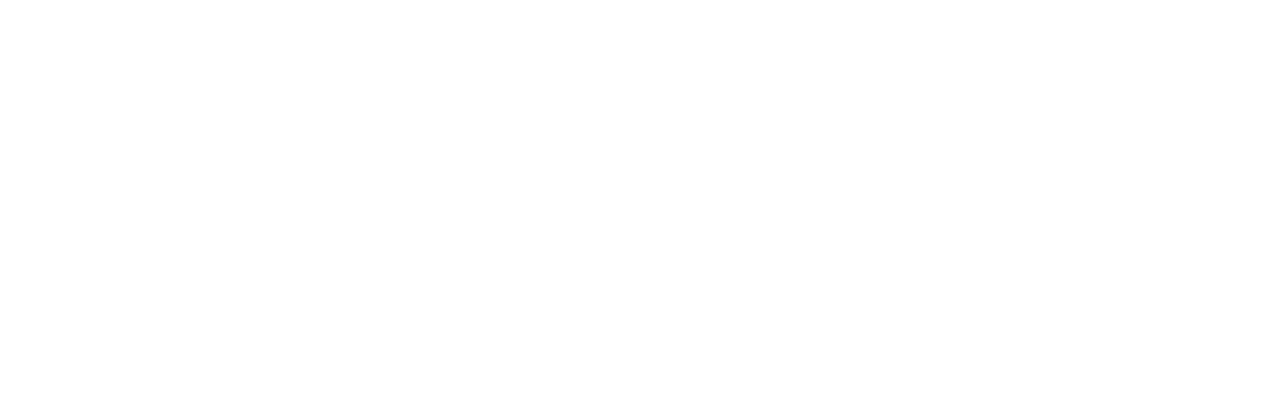
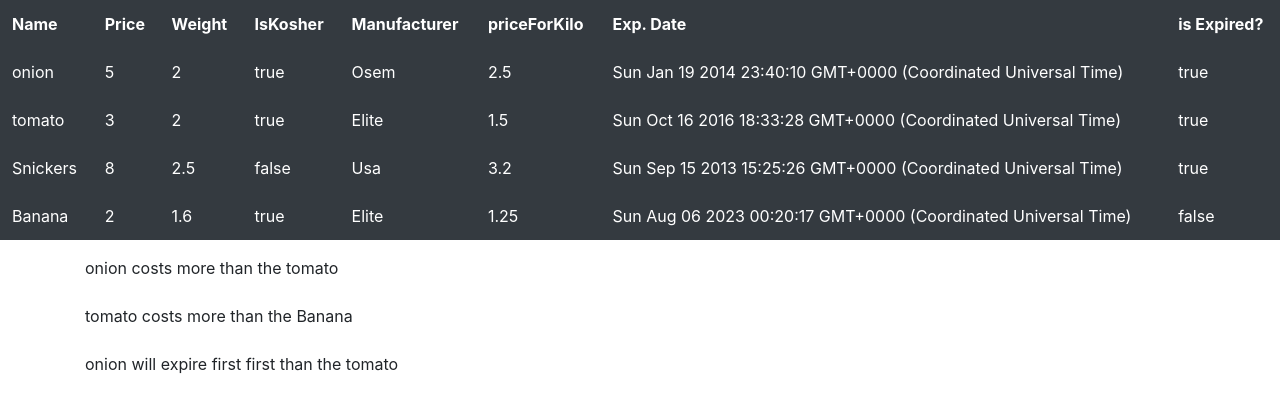
Before and after one commit to roiroi123/TS-Assigment, a plain HTML site: page index.html in a window 1280 px wide. Drawn offline with nearby package versions, Linux system fonts and the light colour scheme.

Commit message:
ts products

```diff
--- a/dist/index.js
+++ b/dist/index.js
@@ -0,0 +1,98 @@
+//didnt understood why i should make it in a seperated Class if i can use it as a regular function **(תאריך תפוגה (מחלקה נפרדת))**
+function randomDate(start, end) {
+    return new Date(start.getTime() + Math.random() * (end.getTime() - start.getTime()));
+}
+class Product {
+    constructor(name, price, weight, isKosher, manufacturer) {
+        this.name = name;
+        this.price = price;
+        this.weight = weight;
+        this.isKosher = isKosher;
+        this.manufacturer = manufacturer;
+        this.date = randomDate(new Date(2012, 0, 1), new Date(2025, 0, 1));
+    }
+    // console logged and inserted to the Table
+    get showProductFull() {
+        return console.log(`Name:${this.name} price:$${this.price} weight:${this.weight}Kg  isKoser? ${this.isKosher}
+        manufacturer :${this.manufacturer}`);
+    }
+    // console logged and inserted to the Table
+    get showProductNameAndPrice() {
+        return console.log(`Name:${this.name} price:$${this.price} `);
+    }
+    //  priceforKillo
+    priceForKilo() {
+        return (this.price / this.weight);
+    }
+    //higher price
+    returnHigherPrice(pro1, pro2) {
+        if (pro1.price > pro2.price) {
+            return (`${pro1.name} costs more than the ${pro2.name}`);
+        }
+        else {
+            return (`${pro2.name} costs more than the ${pro1.name}`);
+        }
+    }
+    // exp date 2 products
+    expirationDate(pro1, pro2) {
+        if (pro1.date > pro2.date) {
+            return (`${pro2.name} will expire first than the ${pro1.name}`);
+        }
+        else {
+            return (`${pro1.name} will expire first first than the ${pro2.name}`);
+        }
+    }
+    //exp date today
+    isExpired() {
+        if (this.date > new Date()) {
+            return false;
+        }
+        else {
+            return true;
+        }
+    }
+    // Printing to UI
+    printProductToTable(product) {
+        const tBody = document.getElementById("tbody");
+        const tr = document.createElement("tr");
+        const tdName = document.createElement("td");
+        tdName.innerText = product.name;
+        const tdPrice = document.createElement("td");
+        tdPrice.innerText = product.price;
+        const tdWeight = document.createElement("td");
+        tdWeight.innerText = product.weight;
+        const tdIsKosher = document.createElement("td");
+        tdIsKosher.innerText = product.isKosher;
+        const tdManufacturer = document.createElement("td");
+        tdManufacturer.innerText = product.manufacturer;
+        const priceForKiloT = document.createElement("td");
+        priceForKiloT.innerText = product.priceForKilo();
+        const dateProduct = document.createElement("td");
+        dateProduct.innerText = product.date;
+        const isProductExp = document.createElement("td");
+        isProductExp.innerText = product.isExpired();
+        tr.append(tdName);
+        tr.append(tdPrice);
+        tr.append(tdWeight);
+        tr.append(tdIsKosher);
+        tr.append(tdManufacturer);
+        tr.append(priceForKiloT);
+        tr.append(dateProduct);
+        tr.append(isProductExp);
+        tBody.append(tr);
+    }
+}
+const container = document.getElementById("contain");
+const product1 = new Product("onion", 5, 2, true, "Osem");
+const product2 = new Product("tomato", 3, 2, true, "Elite");
+const product3 = new Product("Snickers", 8, 2.5, false, "Usa");
+const product4 = new Product("Banana", 2, 1.6, true, "Elite");
+container.innerText += product1.returnHigherPrice(product1, product2);
+container.innerHTML += "<br></br>";
+container.innerText += product1.returnHigherPrice(product2, product4);
+container.innerHTML += "<br></br>";
+container.innerText += product1.expirationDate(product1, product2);
+product1.printProductToTable(product1);
+product1.printProductToTable(product2);
+product1.printProductToTable(product3);
+product1.printProductToTable(product4);
--- a/index.html
+++ b/index.html
@@ -8,6 +8,28 @@
 
 </head>
 <body>
+    <table class="table table-borderless table-dark">
+        <thead>
+          <tr>
+
+            <th scope="col">Name</th>
+            <th scope="col">Price</th>
+            <th scope="col">Weight</th>
+            <th scope="col">IsKosher</th>
+            <th scope="col">Manufacturer</th>
+            <th scope="col">priceForKilo</th>
+            <th scope="col">Exp. Date</th>
+            <th scope="col">is Expired?</th>
+          </tr>
+        </thead>
+        <tbody id="tbody">
+
+        </tbody>
+      </table>
+      <div id="contain" class="container">
+
+      </div>
+
 
 
     <script src="./dist/index.js"></script>
```
